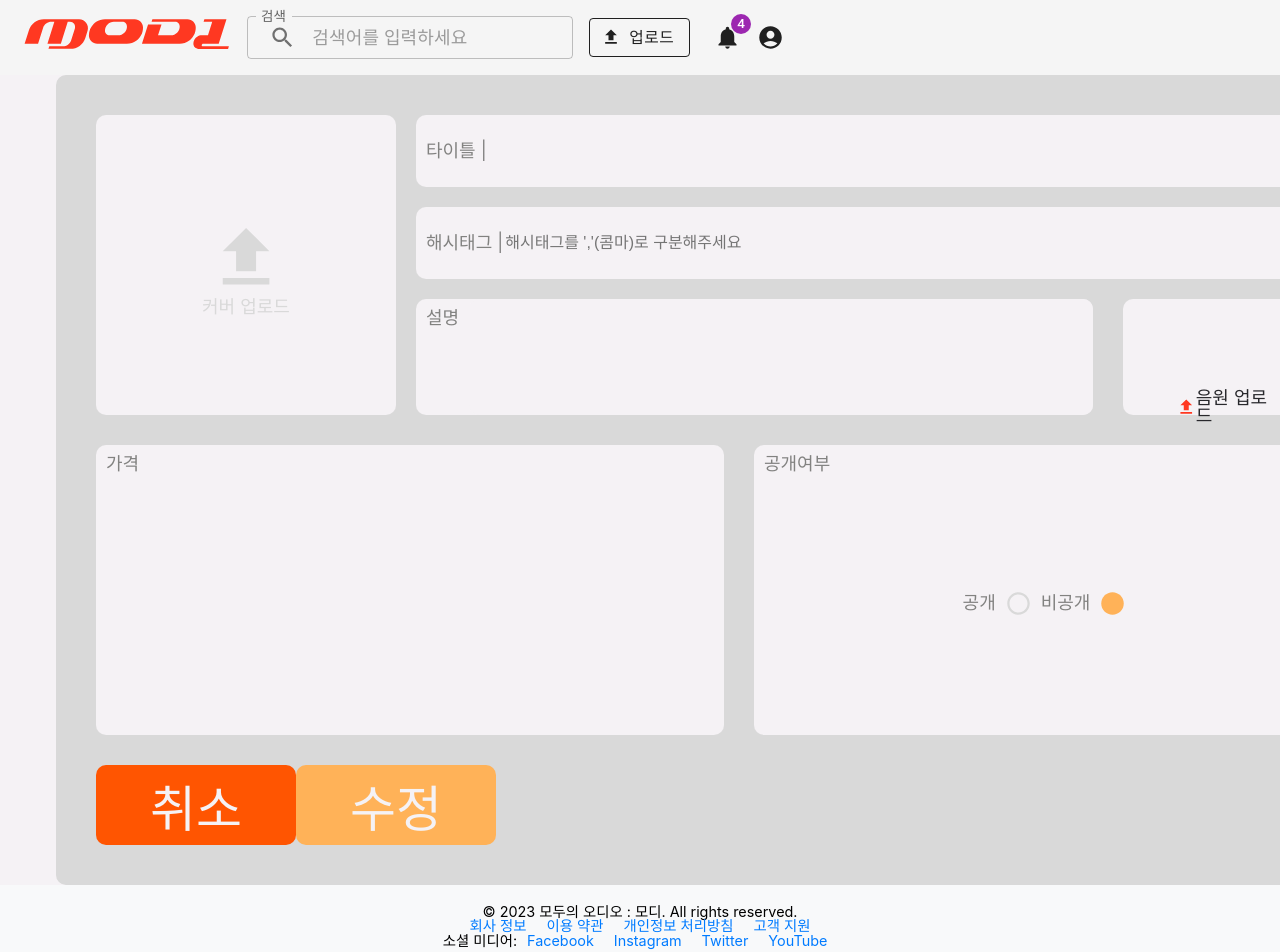
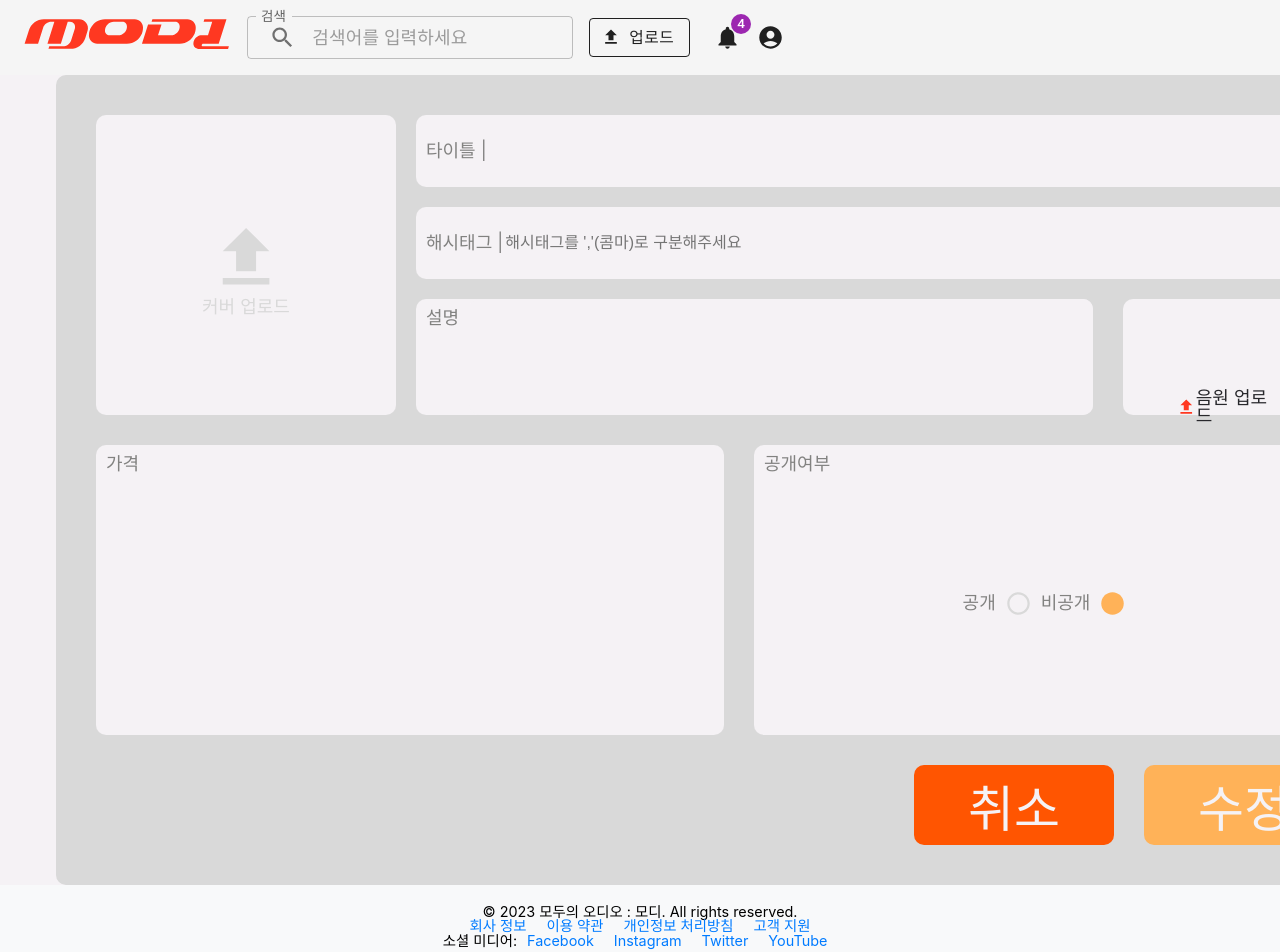
Before and after one commit to techitPlus-FE-team3/open_market_projerct, a React (Vite) app in the folder open-market/: page /productedit/1 in a window 1280 px wide. Shown: the top 952 px of the page. Built offline with nearby package versions, Linux system fonts and the light colour scheme; no server answers; sample sign-in values are in the browser's storage; a web font is replaced by a local one.

Commit message:
:lipstick: [Design] 버튼 레이아웃 수정

```diff
--- a/open-market/src/pages/product/ProductEdit.tsx
+++ b/open-market/src/pages/product/ProductEdit.tsx
@@ -16,6 +16,10 @@ import React, { useEffect, useState } from "react";
 import { Helmet } from "react-helmet-async";
 import toast, { Renderable, Toast, ValueFunction } from "react-hot-toast";
 import { useNavigate, useParams } from "react-router-dom";
+
+interface FlexLayoutProps {
+	right?: boolean;
+}
 
 interface ProductEditForm {
 	show: boolean;
@@ -129,10 +133,12 @@ const FormTopRightLayout = styled.div`
 	width: 918px;
 `;
 
-const FlexLayout = styled.div`
+const FlexLayout = styled.div<FlexLayoutProps>`
 	display: flex;
 	gap: ${Common.space.spacingXl};
+	${(props) => props.right && "justify-content: flex-end;"}
 `;
+
 const ProductRadioButtonWrapper = styled.div`
 	width: 590px;
 	height: 290px;
@@ -443,7 +449,7 @@ function ProductEdit() {
 						</RadioButtonGroup>
 					</ProductRadioButtonWrapper>
 				</FlexLayout>
-				<div>
+				<FlexLayout right>
 					<FunctionalButton
 						secondary={true}
 						handleFn={handleEditCancel}
@@ -454,7 +460,7 @@ function ProductEdit() {
 						handleFn={handleEditProduct}
 						text="수정"
 					/>
-				</div>
+				</FlexLayout>
 			</form>
 		</ProductEditSection>
 	);
--- a/open-market/src/pages/product/ProductRegistration.tsx
+++ b/open-market/src/pages/product/ProductRegistration.tsx
@@ -16,6 +16,10 @@ import { useEffect, useState } from "react";
 import { Helmet } from "react-helmet-async";
 import toast, { Renderable, Toast, ValueFunction } from "react-hot-toast";
 import { useNavigate } from "react-router-dom";
+
+interface FlexLayoutProps {
+	right?: boolean;
+}
 
 interface ProductRegistForm {
 	show: boolean;
@@ -131,9 +135,10 @@ const FormTopRightLayout = styled.div`
 	width: 918px;
 `;
 
-const FlexLayout = styled.div`
+const FlexLayout = styled.div<FlexLayoutProps>`
 	display: flex;
 	gap: ${Common.space.spacingXl};
+	${(props) => props.right && "justify-content: flex-end;"}
 `;
 
 const ProductRadioButtonWrapper = styled.div`
@@ -419,7 +424,7 @@ function ProductRegistration() {
 						</RadioButtonGroup>
 					</ProductRadioButtonWrapper>
 				</FlexLayout>
-				<FlexLayout>
+				<FlexLayout right>
 					<FunctionalButton
 						secondary={true}
 						handleFn={handleRegistCancel}
```
